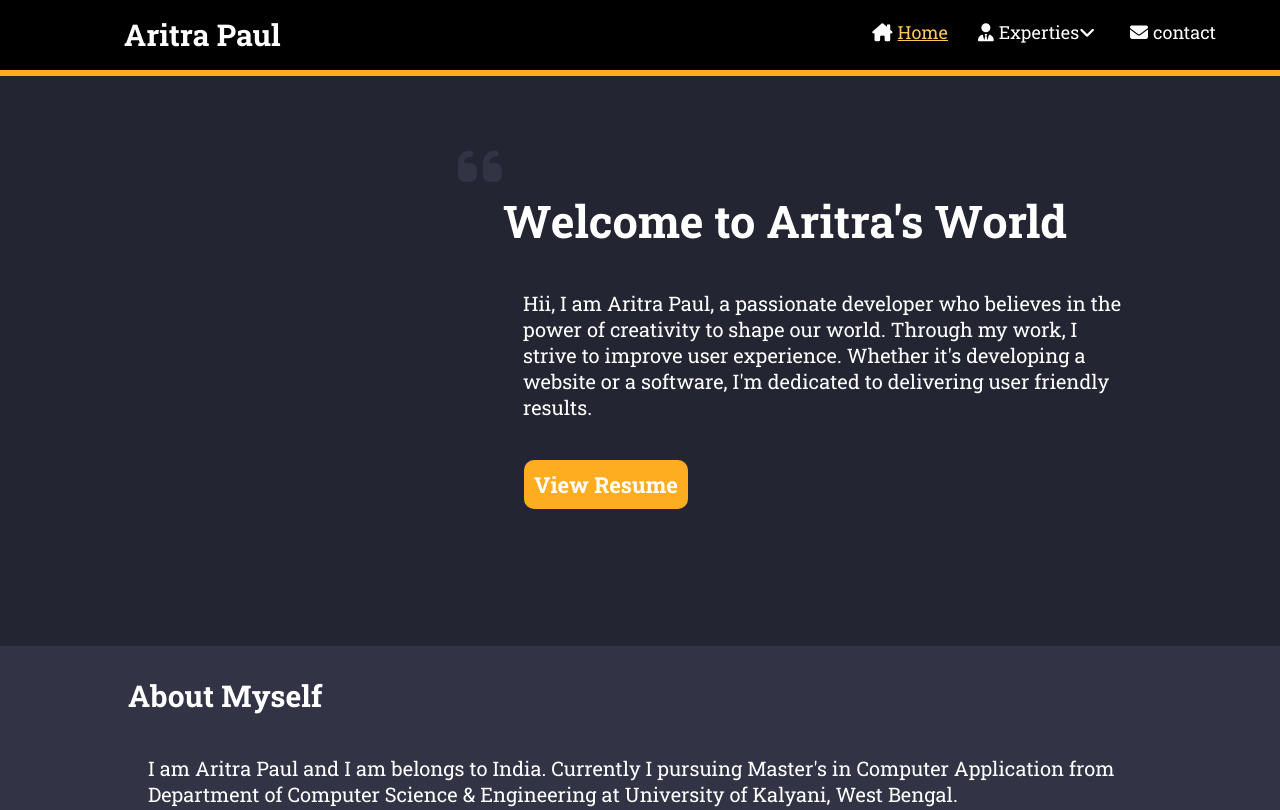
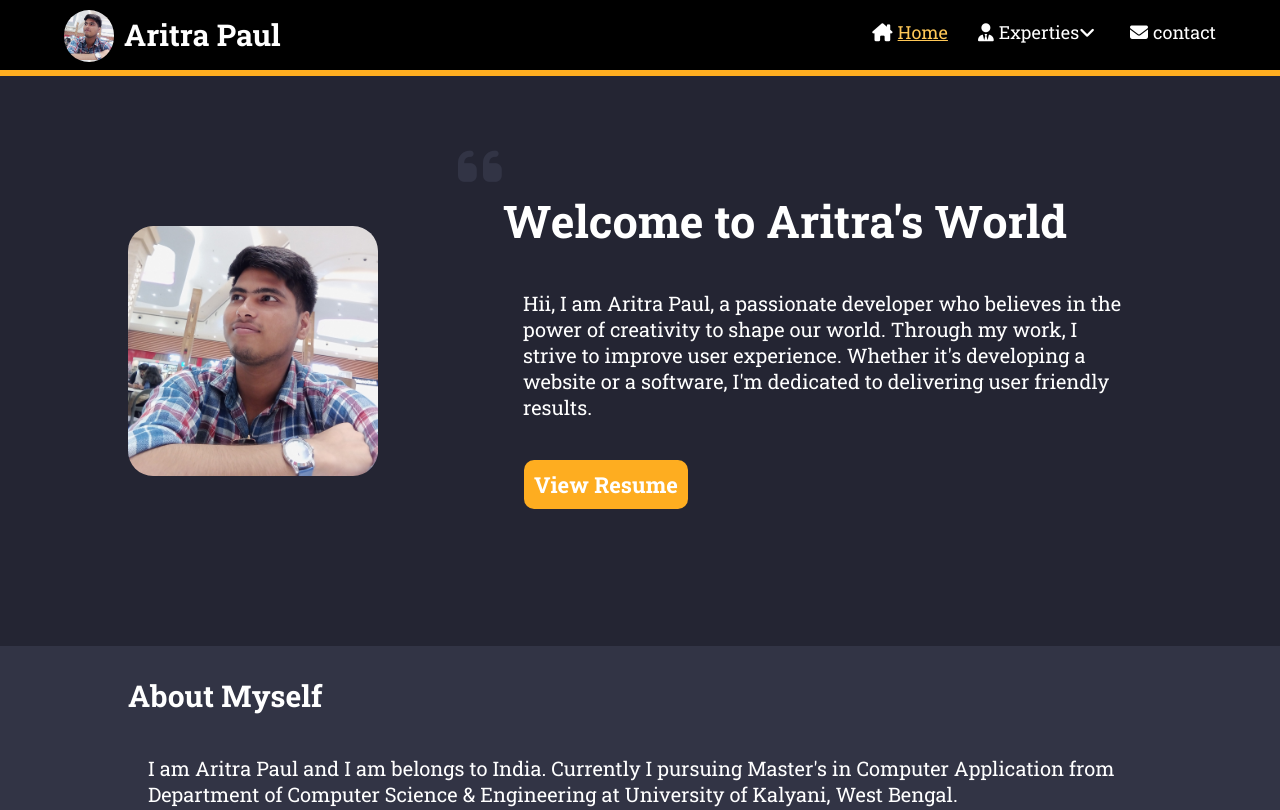
Before and after one commit to Aritra212/my, a plain HTML site: page index.html in a window 1280 px wide. Shown: the top 810 px of the page. Drawn offline with Linux system fonts and the light colour scheme; a web font is replaced by a local one.

Commit message:
Update portfolio.css

```diff
--- a/portfolio.css
+++ b/portfolio.css
@@ -40,7 +40,7 @@ a {
 .top-nav .wrapper .logo {
     height: 52px;
     width: 50px;
-    background-image: url("images/my_pic.jpg");
+    background-image: url("my_pic.jpg");
     background-size: contain;
     border-radius: 25px;
     margin-right: 10px;
@@ -135,7 +135,7 @@ a {
 .header-wrapper .wrapper .left .my-pic {
     height: 250px;
     width: 250px;
-    background-image: url("images/my_pic.jpg");
+    background-image: url("my_pic.jpg");
     background-size: contain;
     background-repeat: no-repeat;
     border-radius: 25px;
```
